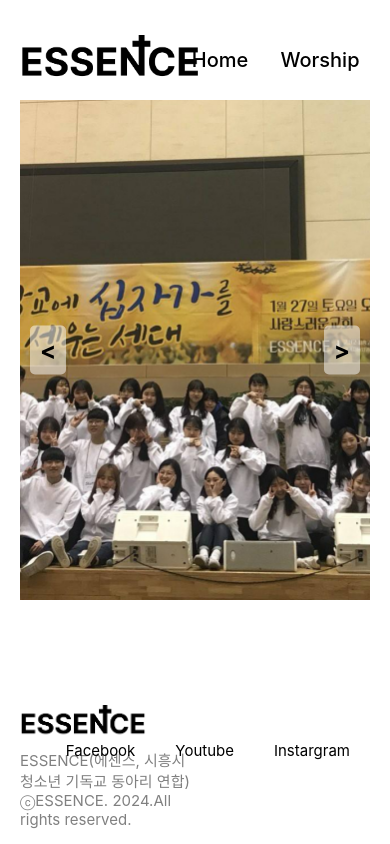
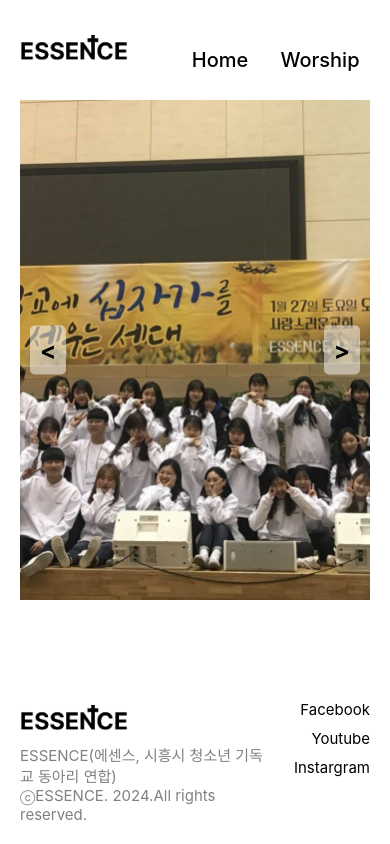
Before and after one commit to PangilProject/PublicOfEssence, a React (Create React App) app: page / in a window 390 px wide. Built offline with nearby package versions, Linux system fonts and the light colour scheme.

Commit message:
feat : responsive function in fotter

```diff
--- a/src/Layout/Footer.js
+++ b/src/Layout/Footer.js
@@ -34,7 +34,10 @@ const ContainerFooter = styled.div`
 `
 
 const LogoImage = styled.img`
-    height : 35px;
+    height : 30px;
+    @media (min-width : 1000px) {
+        height : 35px
+    }
     padding : 5px 0px;
 `
 
@@ -46,14 +49,24 @@ const FooterP = styled.p`
 `
 
 const WrapperFooterLeft = styled.div`
-    width: 50%;
+    width: 70%;
+    @media (min-width : 1000px){
+        width: 50%;
+    }
 `
 const WrapperFooterRight = styled.div`
-    width: 50%;
+    width: 30%;
+    display: flex;
+    flex-direction: column;
+    align-items: end;
 
-    display: flex;
-    align-items: center;
-    justify-content: end;
+
+    @media (min-width : 1000px) {
+        width: 50%;
+        align-items: center;
+        justify-content: end;
+        flex-direction: row;
+    }
 
     & > a {
         color : black;
@@ -67,6 +80,10 @@ const WrapperFooterRight = styled.div`
 `
 
 const OutsideLink = styled.div`
-    margin: 0px 20px;
+    margin-bottom: 10px;
+
+    @media (min-width : 1000px){
+        margin: 0px 20px;
+    }
 `
 export default Footer;
--- a/src/Layout/Header.js
+++ b/src/Layout/Header.js
@@ -56,7 +56,7 @@ const MenuItem = styled.div`
     text-align: center;
     font-size: 20px;
     font-weight: 500;
-    line-height: 20px;
+    /* line-height: 20px; */
     transition: color 0.5s ease;
 
     &:hover {
@@ -71,9 +71,13 @@ const LogoContainer = styled.div`
 
 const LogoImage = styled.img`
     position: absolute;
-    height: 50px;
+    height: 30px;
     transition: opacity 0.5s ease;
     opacity: ${(props) => (props.hovered ? 1 : 0)};
+
+    @media (min-width : 1000px) {
+        height : 50px
+    }
 `;
 
 export default Header;
```
